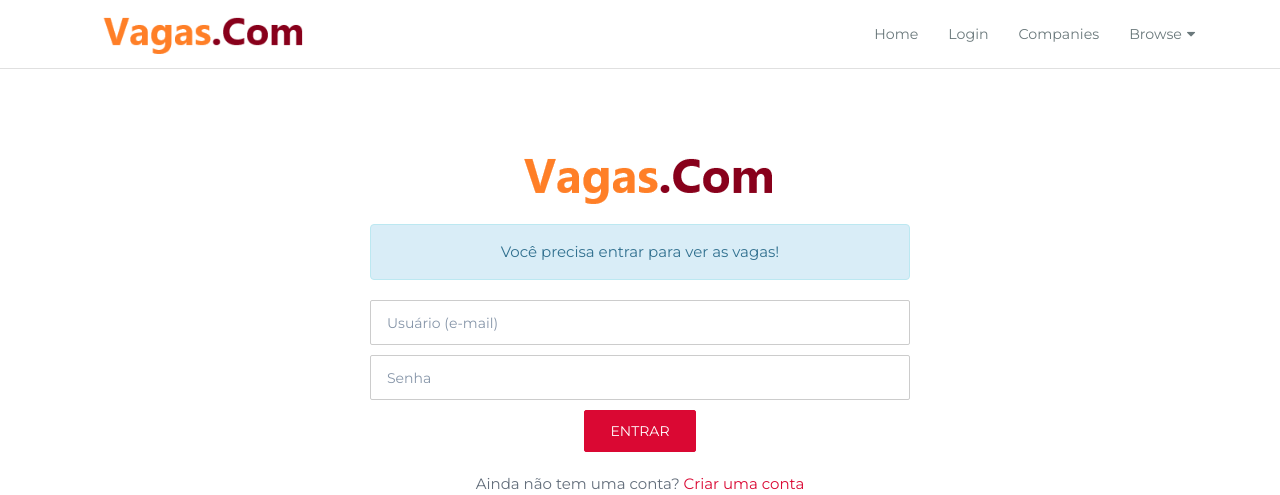
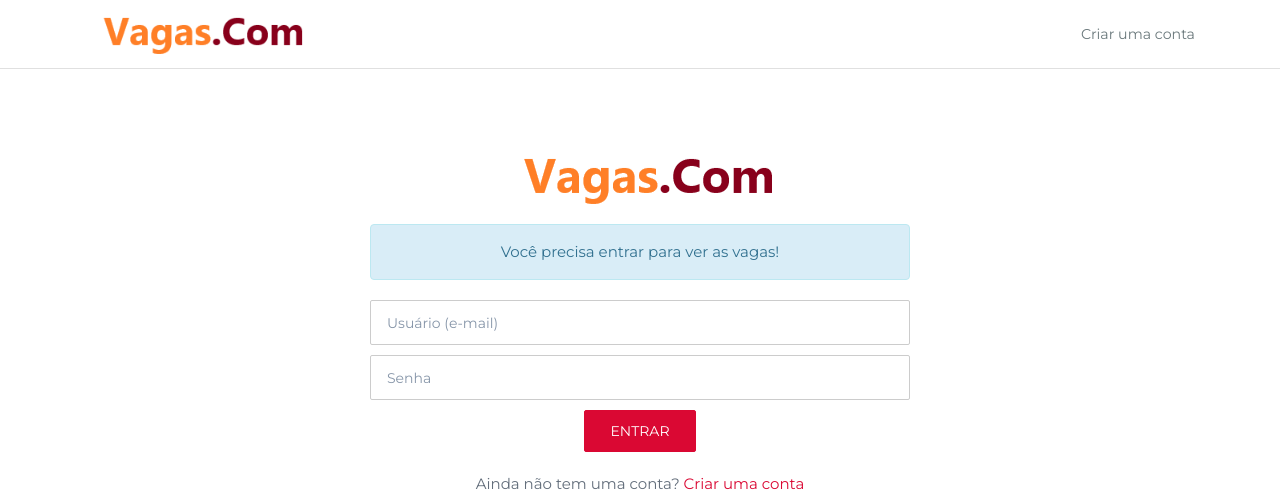
Before and after one commit to rafael5597/vagasdotcom, a PHP site: page /usuario/login.php in a window 1280 px wide. Shown: the top 495 px of the page. Run offline with PHP 8.4, Linux system fonts and the light colour scheme.

Commit message:
Update login.php

```diff
--- a/usuario/login.php
+++ b/usuario/login.php
@@ -65,18 +65,8 @@ else if(isset($_GET['cadastroOk']))
 				<!-- Collect the nav links, forms, and other content for toggling -->
 				<div class="collapse navbar-collapse" id="navbar-menu">
 					<ul class="nav navbar-nav navbar-right" data-in="fadeInDown" data-out="fadeOutUp">
-							<li><a href="../index.php">Home</a></li>
-							<li><a href="login.php">Login</a></li>
-							<li><a href="../companies.php">Companies</a></li>
-							<li class="dropdown">
-								<a href="#" class="dropdown-toggle" data-toggle="dropdown">Browse</a>
-								<ul class="dropdown-menu animated fadeOutUp" style="display: none; opacity: 1;">
-									<li class="active"><a href="../browse-job.php">Browse Jobs</a></li>
-									<li><a href="../company-detail.php">Job Detail</a></li>
-									<li><a href="../resume.php">Resume Detail</a></li>
-								</ul>
-							</li>
-						</ul>
+                        <li><a href="usuario/inserir.php">Criar uma conta</a></li>
+                    </ul>
 				</div><!-- /.navbar-collapse -->
 			</div>
 		</nav>
```
